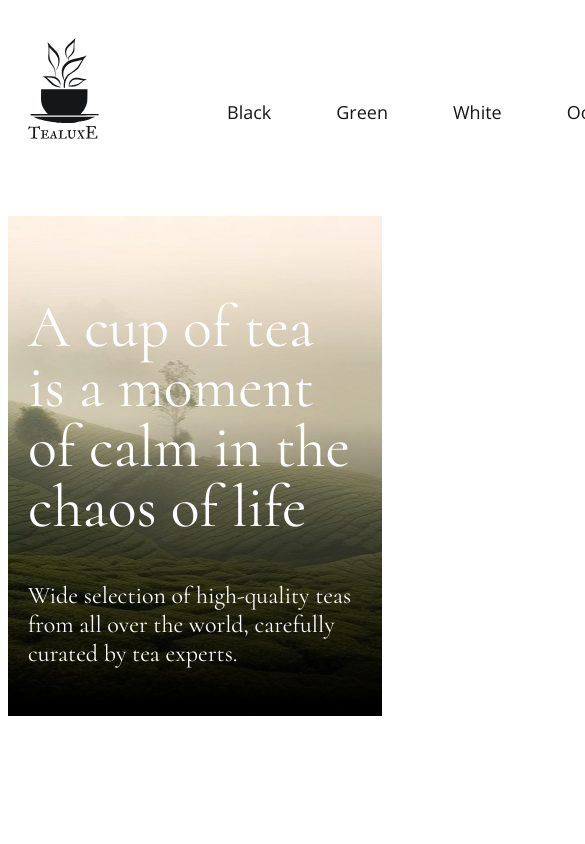
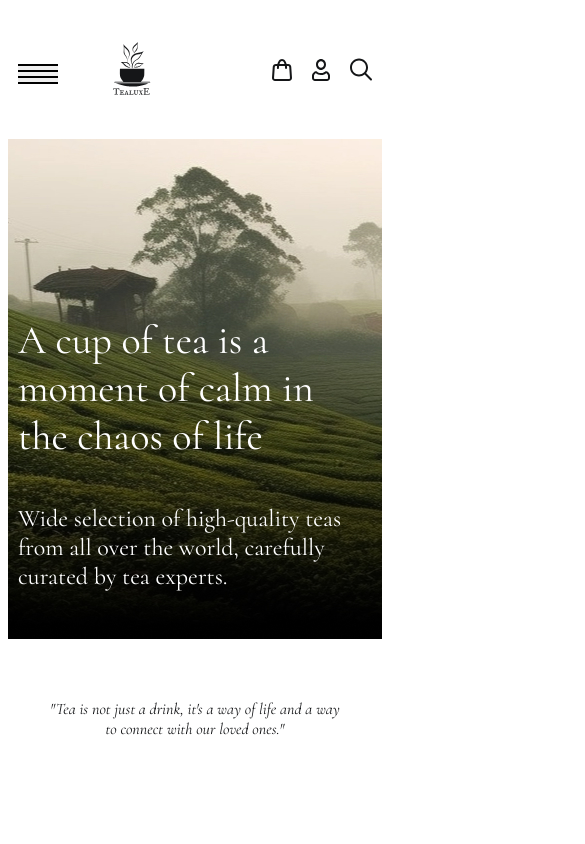
Before and after one commit to MaxOpenkin/Frontend, a plain HTML site: page projects/project_01/index.html in a window 390 px wide. Shown: the top 844 px of the page, 585 px wide, since content can reach past the window. Drawn offline with nearby package versions, Linux system fonts and the light colour scheme.

Commit message:
project up

```diff
--- a/projects/project_01/index.html
+++ b/projects/project_01/index.html
@@ -22,6 +22,12 @@
                     <img src="./images/logo.svg" alt="TealuxE">
                 </a>
                 <nav class="menu">
+                    <button class="menu_btn">
+                        <span></span>
+                        <span></span>
+                        <span></span>
+                        <span></span>
+                    </button>
                     <ul class="menu_list">
                         <li class="menu_item">
                             <a href="#" class="menu_link">Black</a>
--- a/projects/project_01/style.css
+++ b/projects/project_01/style.css
@@ -11,6 +11,11 @@ html {
 a {
     text-decoration: none;
     color: inherit;
+}
+
+button {
+    padding: 0;
+    border: none;
 }
 
 ul {
@@ -45,6 +50,20 @@ body {
     margin-bottom: 35px;
 }
 
+.menu_btn {
+    display: none;
+    width: 40px;
+    height: 20px;
+    flex-direction: column;
+    justify-content: space-between;
+}
+
+.menu_btn span {
+    background-color: black;
+    height: 2px;
+    width: 100%;
+}
+
 .menu_list {
     display: flex;
     align-items: center;
@@ -67,7 +86,7 @@ body {
 .top {
     background-image: url(./images/top-bg.jpg);
     background-repeat: no-repeat;
-    background-position: bottom center;
+    background-position: bottom left;
     background-size: cover;
 }
 
@@ -96,7 +115,7 @@ body {
     line-height: normal;
 }
 
-.blockquote_text{
+.blockquote_text {
     text-align: center;
     font-family: "Cormorant", serif;
     font-size: 40px;
@@ -105,3 +124,139 @@ body {
     max-width: 704px;
     margin: 150px auto;
 }
+
+
+
+
+@media (max-width: 1000px) {
+    .user-actions_item-search {
+        margin-left: 30px;
+    }
+
+    .menu {
+        margin-right: auto;
+    }
+
+    .menu_list {
+        margin-left: 60px;
+    }
+
+    .logo {
+        margin-bottom: 0;
+    }
+
+    .header_inner {
+        min-height: auto;
+    }
+
+    .blockquote_text {
+        margin-top: 120px;
+        margin-bottom: 135px;
+    }
+}
+
+@media (max-width: 860px) {
+    .user-actions_item-search{
+        margin-left: 0;
+    }
+
+    .menu_list {
+        display: none;
+    }
+
+    .menu_btn {
+        display: flex;
+    }
+
+    .menu {
+        order: -1;
+        margin-right: 0;
+    }
+
+    .logo {
+        margin-left: auto;
+        margin-right: 154px;
+    }
+}
+
+@media (max-width: 768px) {
+    .user-actions_item-search{
+        margin-left: 0;
+    }
+
+    .header_inner {
+        padding-left: 64;
+        padding-right: 64;
+    }
+
+    .blockquote_text {
+        max-width: 640px;
+    }
+}
+
+@media (max-width: 680px) {
+    .user-actions_item-search{
+        margin-left: 0;
+    }
+    .container {
+        padding-left: 10px;
+        padding-right: 10px;
+    }
+
+    .header_inner {
+        padding-left: 0;
+        padding-right: 0;
+    }
+
+    .blockquote_text {
+        font-size: 16px;
+        max-width: 376px;
+        margin-top: 60px;
+        margin-bottom: 60px;
+    }
+
+    .top_title {
+        font-size: 40px;
+        line-height: normal;
+    }
+}
+
+@media (max-width: 480px) {
+    .user-actions_item-search{
+        margin-left: 0;
+    }
+    .logo{
+        margin-right: 80px;
+    }
+    .logo img{
+        width: 39px;
+    }
+}
+
+@media (max-width: 360px) {
+    .logo{
+        margin-right: 50px;
+    }
+    .user-actions_item-search{
+        margin-left: 0;
+    }
+    .header_inner{
+        padding: 10px 0;
+    }
+    .top_title{
+        font-size: 24px;
+        margin-bottom: 10px;
+    }
+    .top_text{
+        font-size: 13px;
+        margin-bottom: 30px;
+    }
+    .top_inner{
+        min-height: 367px;
+    }
+    .blockquote_text {
+        max-width: 340px;
+        margin-top: 70px;
+        margin-bottom: 80px;
+    }
+}
```
